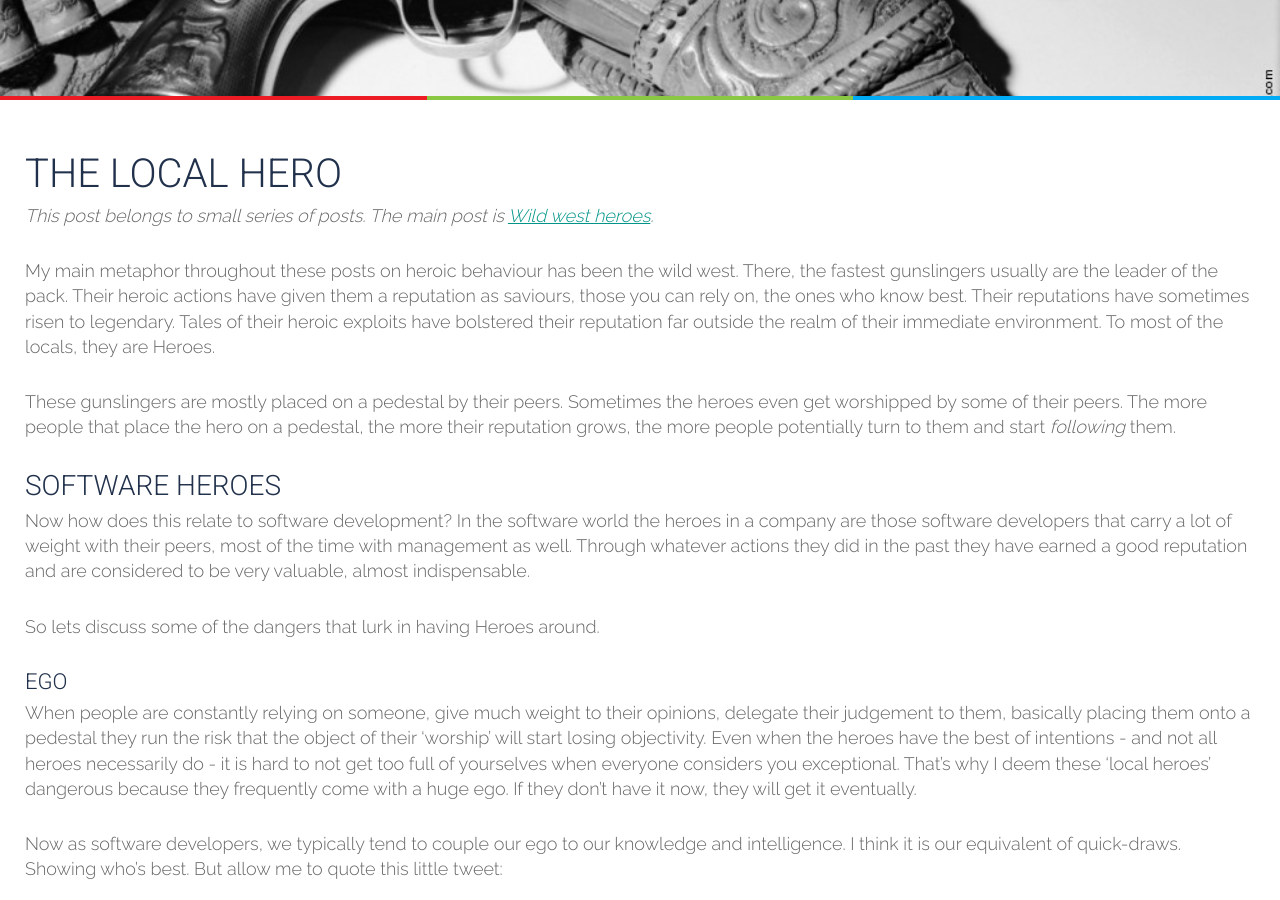
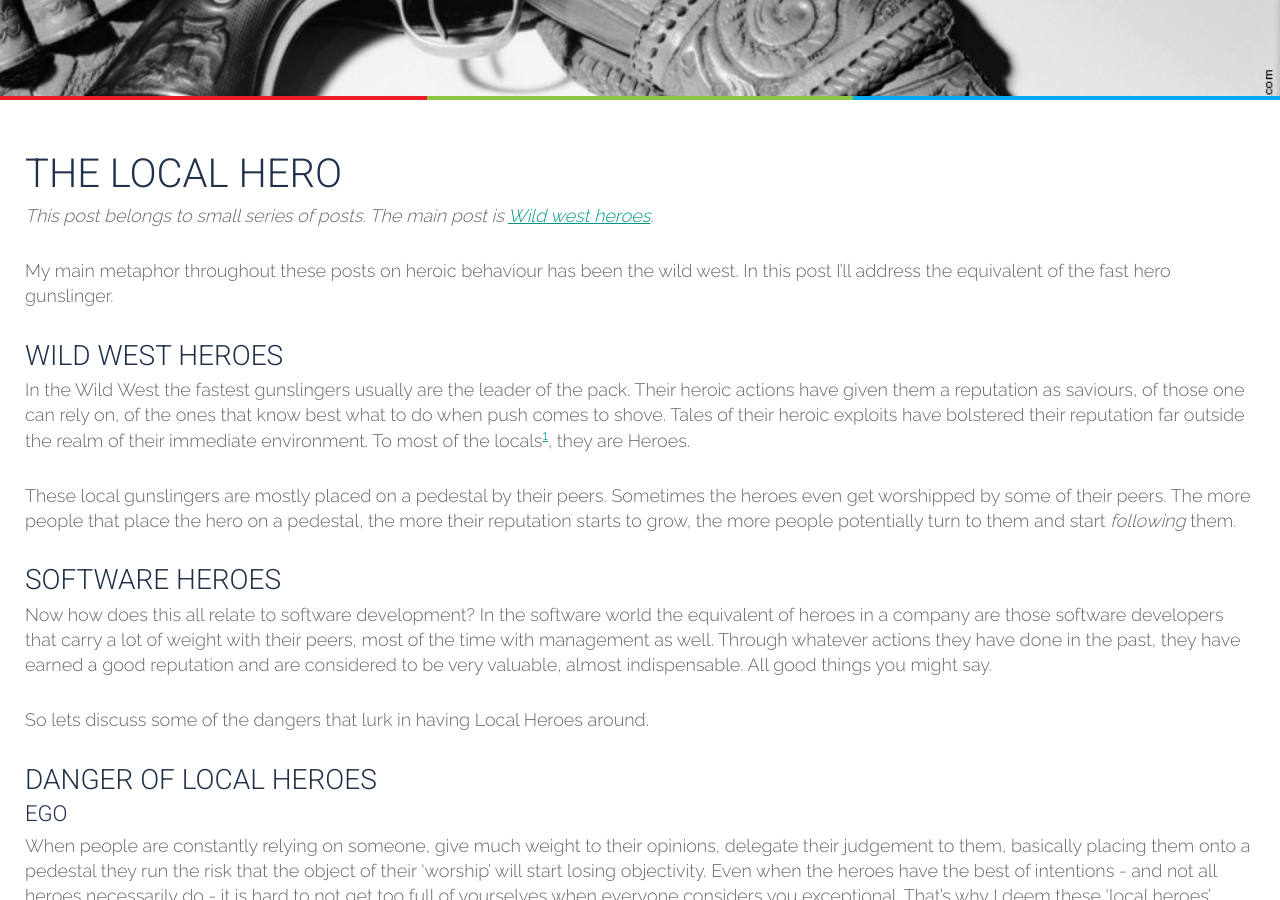
Before and after one commit to tripledio/tripledio.github.io, a Jekyll site: the page built from _posts/2018-06-26-LocalHero.md, in a window 1280 px wide and 900 px high, scrolled down 514 px. Built offline with Jekyll 4.4.1, drawn with Linux system fonts in a browser that asks for light colours; some of the changed text lies outside the part shown.

Commit message:
Added some more sections

```diff
--- a/_posts/2018-06-26-LocalHero.md
+++ b/_posts/2018-06-26-LocalHero.md
@@ -10,15 +10,21 @@ excerpt: A post about the local hero pattern in software development.
 
 _This post belongs to small series of posts. The main post is [Wild west heroes](/31/05/2018/Heroes/)._
 
-My main metaphor throughout these posts on heroic behaviour has been the wild west. There, the fastest gunslingers usually are the leader of the pack. Their heroic actions have given them a reputation as saviours, those you can rely on, the ones who know best. Their reputations have sometimes risen to legendary. Tales of their heroic exploits have bolstered their reputation far outside the realm of their immediate environment. To most of the locals, they are Heroes.
+My main metaphor throughout these posts on heroic behaviour has been the wild west. In this post I'll address the equivalent of the fast hero gunslinger.
 
-These gunslingers are mostly placed on a pedestal by their peers. Sometimes the heroes even get worshipped by some of their peers. The more people that place the hero on a pedestal, the more their reputation grows, the more people potentially turn to them and start *following* them.
+### Wild West heroes
+
+In the Wild West the fastest gunslingers usually are the leader of the pack. Their heroic actions have given them a reputation as saviours, of those one can rely on, of the ones that know best what to do when push comes to shove. Tales of their heroic exploits have bolstered their reputation far outside the realm of their immediate environment. To most of the locals[^famous], they are Heroes.
+
+These local gunslingers are mostly placed on a pedestal by their peers. Sometimes the heroes even get worshipped by some of their peers. The more people that place the hero on a pedestal, the more their reputation starts to grow, the more people potentially turn to them and start *following* them.
 
 ### Software Heroes
 
-Now how does this relate to software development? In the software world the heroes in a company are those software developers that carry a lot of weight with their peers, most of the time with management as well. Through whatever actions they did in the past they have earned a good reputation and are considered to be very valuable, almost indispensable.
+Now how does this all relate to software development? In the software world the equivalent of heroes in a company are those software developers that carry a lot of weight with their peers, most of the time with management as well. Through whatever actions they have done in the past, they have earned a good reputation and are considered to be very valuable, almost indispensable. All good things you might say.
 
-So lets discuss some of the dangers that lurk in having Heroes around.
+So lets discuss some of the dangers that lurk in having Local Heroes around.
+
+### Danger of Local Heroes
 
 #### Ego <a name="ego"/>
 
@@ -51,7 +57,7 @@ Unfortunately, depending on their hero status in a group, getting involved with
 
 Even when someone is capable of keeping their ego in check, being 'worshipped' is still not a good thing. Even though somewhere deep down, we all like to be the object of adoration. Worship runs the risk of stifling the heroes own growth because they are no longer being properly challenged. The heroes can get lazily in their thinking, get too used to 'being right'. The ego gets inflated, losing touch with reality. And no matter how good they are, they become less valuable.
 
-#### No ownership
+#### Lack of ownership
 
 For the team, the heroes peers, having heroes around isn't without risk as well. The danger of having a Local Hero is that the team gets lazy, that they stifle their own growth. Because after a while the hero is no longer questioned. Just follow the leader of the pack, be safe, take it easy.
 
@@ -77,11 +83,13 @@ The group of minions also can lead to a certain tribalism, a certain group press
 
 *This is closely related to [the Posse](/20/06/2018/Posse/)*
 
-### Conclusion
+## Conclusion
 
-The danger of the heroes lies not so much with the heroes themselves. But more with the impact, they have on their peers. More specifically, the impact their peers allow them to have. The heroes need to take care that they don't become **bullies**, that they keep their ego in check. [^jocko] But they aren't responsible for any passive, worshipping attitude that their peers may have.
+The danger of the heroes lies not so much with the heroes themselves. But more with the impact that they have on their peers. More specifically, the impact their peers *allow* them to have. Heroes need to take care that they don't become **bullies**, that they keep their ego in check. [^jocko] But they themselves aren't responsible for any passive, worshipping attitude that their peers might develop.
 
 As an employer having your own local heroes may seem comforting and reassuring. Everyone speaks so highly of them, we should treasure them. Just make sure that even the legends can take a vacation or, heaven forbids, change jobs. No one sticks around forever. Everyone must do their part. It is a good thing that the business can place their trust in their software engineers. But this should be the logical consequence of the team doing a consistently good job. No worshipping should come into play.
+
+**Pro-Tip**
 
 A little tip to my fellow heroic super intelligent software engineers out there: Be humble!
 
@@ -92,3 +100,4 @@ When I am looking for people to work with, I look at their mentality first. No m
 **References**
 
 [^jocko]: A book on leadership and people. Chapter 4 deals specifically with the ego. [Extereme ownership](https://www.amazon.com/Extreme-Ownership-U-S-Navy-SEALs-ebook/dp/B00VE4Y0Z2)
+[^famous]: I make the distinction between Local Heroes, which this post talks about, and between some of the very well known names in our IT world (Kent Beck for instance), which this post doesn't talk about at all. Hence the name 'Local' hero.
```
